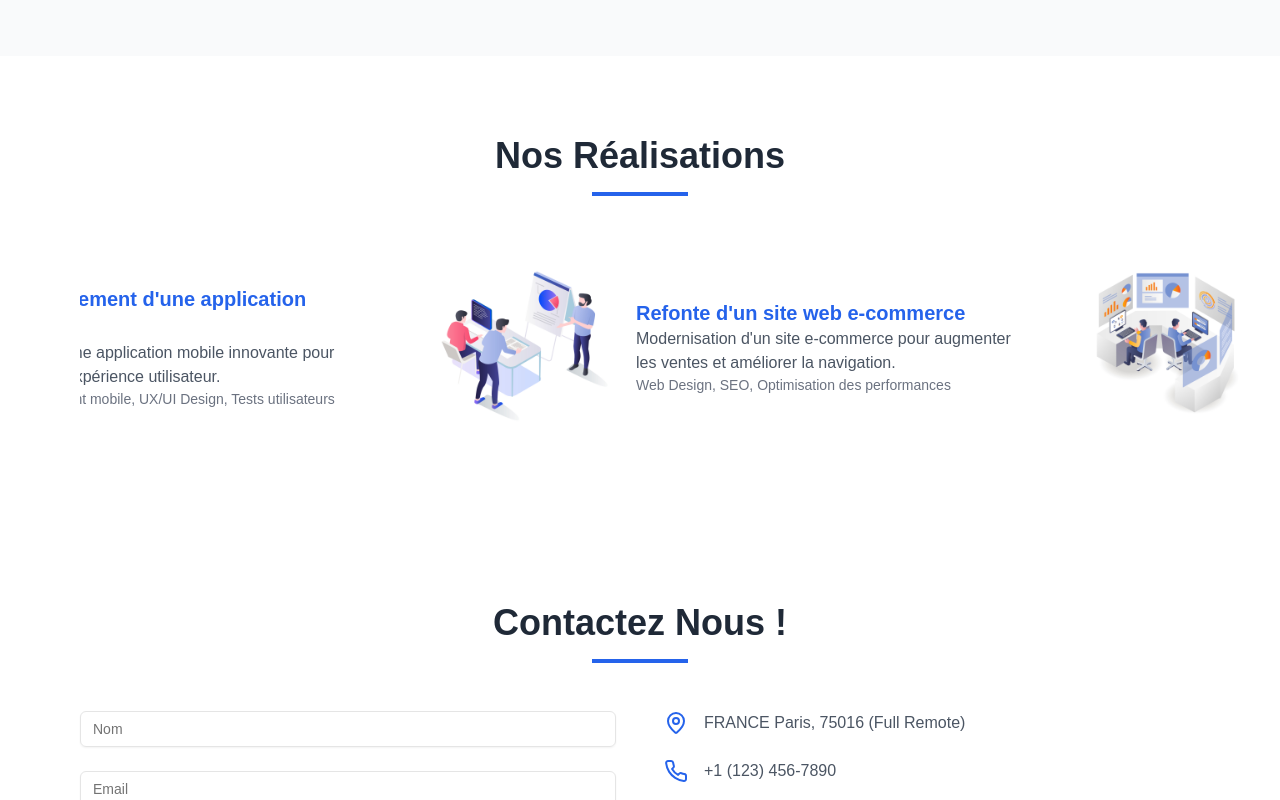
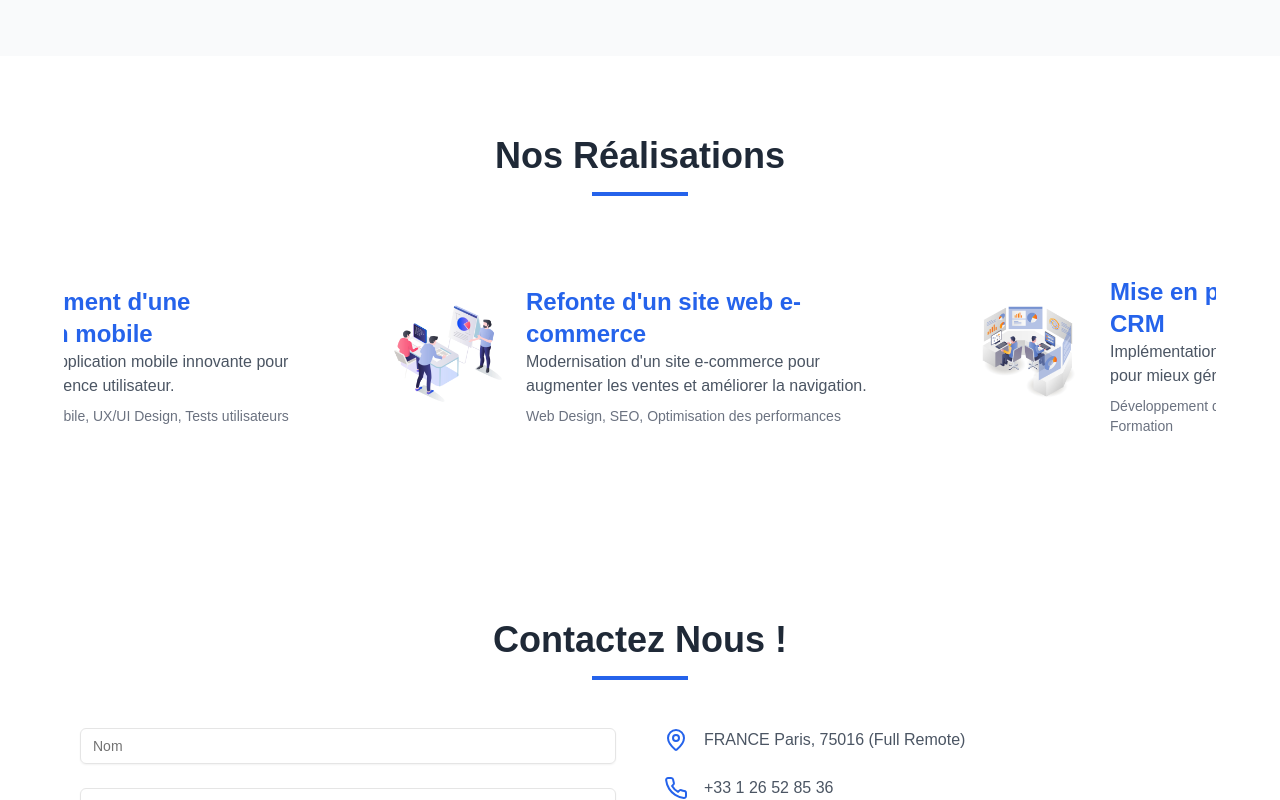
Before and after one commit to unsigned-dot/reimagined-octo-waddle, a Next.js app: page / in a window 1280 px wide. Shown: the part 4440-5240 px from the top of the page. Built offline with nearby package versions, Linux system fonts and the light colour scheme.

Commit message:
sixth commit

```diff
--- a/src/app/page.tsx
+++ b/src/app/page.tsx
@@ -482,7 +482,7 @@ export default function Home() {
               transition={{ duration: 0.6, delay: 0.2 }}
               variants={fadeInUp}
             >
-              <span className="font-bold md:text-6xl text-3xl">LTM Consulting ©</span>
+              <span className="font-bold md:text-6xl text-3xl">LTM Consulting©</span>
               <h3 className="text-2xl font-semibold mb-4 mt-6 text-blue-600">
                 Logo
               </h3>
@@ -572,23 +572,24 @@ export default function Home() {
         </div>
       </section>
       {/* Projets Réalisés */}
-      <section className="py-20 bg-white px-16 overflow-hidden">
-        <div className="container mx-auto px-4">
+      <section className="py-16 px-4 sm:px-8 md:px-16 lg:py-20 bg-white overflow-hidden">
+  <div className="container mx-auto">
     <motion.div
       initial="hidden"
       whileInView="visible"
       viewport={{ once: true }}
       transition={{ duration: 0.6 }}
       variants={fadeInUp}
-            className="text-center mb-12"
+      className="text-center mb-8 sm:mb-12"
     >
-            <h2 className="text-4xl font-bold mb-4 text-gray-800">
+      <h2 className="text-2xl sm:text-3xl md:text-4xl font-bold mb-4 text-gray-800">
         Nos Réalisations
       </h2>
-            <div className="w-24 h-1 bg-blue-600 mx-auto"></div>
+      <div className="w-16 h-1 sm:w-24 bg-blue-600 mx-auto"></div>
     </motion.div>
-          <div className="w-screen flex">
-            <Carousel plugins={[Autoplay({ delay: 4000 })]} className="h-auto">
+
+    <div className="w-full flex">
+      <Carousel plugins={[Autoplay({ delay: 4000 })]} className="h-auto w-full">
         <CarouselContent>
           {projects.map((project) => (
             <CarouselItem
@@ -601,24 +602,25 @@ export default function Home() {
                 viewport={{ once: true }}
                 transition={{ duration: 0.6 }}
                 variants={fadeInUp}
-                      className="flex items-center p-4 w-full"
+                className="flex flex-col md:flex-row items-center p-4 md:p-6 w-full"
               >
                 <img
                   src={project.image}
                   alt={project.title}
-                        className="w-1/3 md:w-1/4 lg:w-1/3 object-cover rounded-lg mr-4" // Responsive image size
+                  className="w-1/2  md:w-1/4  object-cover rounded-lg mb-4 md:mb-0 md:mr-4" // Responsive image size
                 />
-                      <div className="flex flex-col">
-
-                        {/* Conteneur pour le texte */}
-                        <h3 className="text-xl font-semibold mt-2 text-blue-600">
+                <div className="flex flex-col items-center md:items-start text-center md:text-left">
+                  <h3 className="text-lg sm:text-xl md:text-2xl font-semibold mt-2 text-blue-600">
                     {project.title}
                   </h3>
-                        <p className="text-gray-600">{project.description}</p>
-                        <p className="text-sm text-gray-500">
+                  <p className="text-sm sm:text-base text-gray-600">
+                    {project.description}
+                  </p>
+                  <p className="text-xs sm:text-sm text-gray-500 mt-2">
                     {project.services.join(", ")}
                   </p>
                 </div>
+
               </motion.div>
             </CarouselItem>
           ))}
@@ -627,6 +629,7 @@ export default function Home() {
     </div>
   </div>
 </section>
+
       {/* Contact Section */}
       <section className="py-20 bg-white px-16">
         <div className="container mx-auto px-4">
@@ -701,7 +704,7 @@ export default function Home() {
                 </div>
                 <div className="flex items-center">
                   <Phone className="w-6 h-6 mr-4 text-blue-600" />
-                  <p className="text-gray-600">+1 (123) 456-7890</p>
+                  <p className="text-gray-600">+33 1 26 52 85 36</p>
                 </div>
                 <div className="flex items-center">
                   <Mail className="w-6 h-6 mr-4 text-blue-600" />
@@ -755,7 +758,7 @@ export default function Home() {
             className="max-w-2xl mx-auto text-center"
           >
             <h2 className="text-3xl font-bold mb-4 text-gray-800">
-              Restez informé !
+              Restez informé
             </h2>
             <p className="mb-6 text-gray-600">
               Abonnez-vous à notre newsletter pour recevoir les dernières
```
Lines whose indentation alone changed are shown as unchanged.
